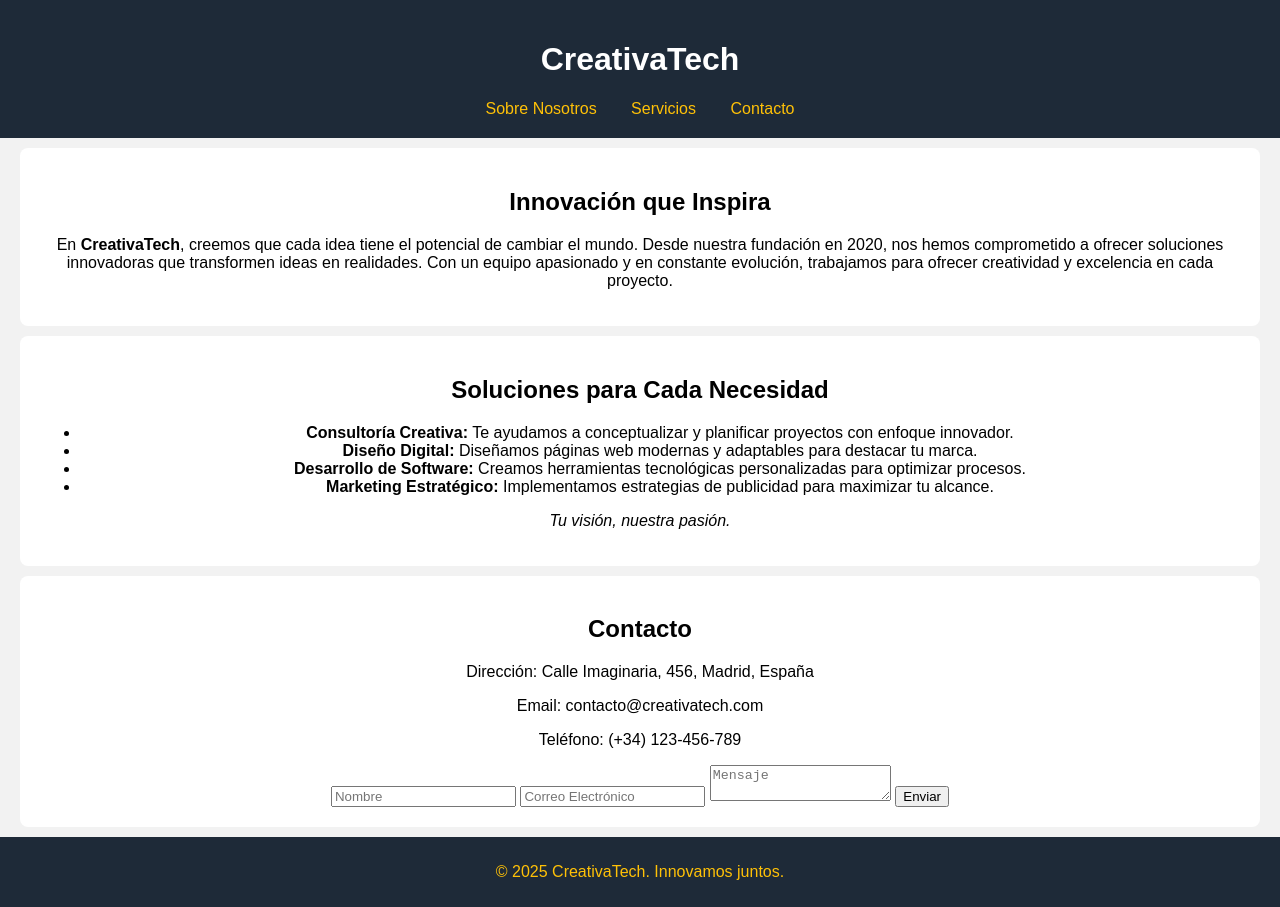
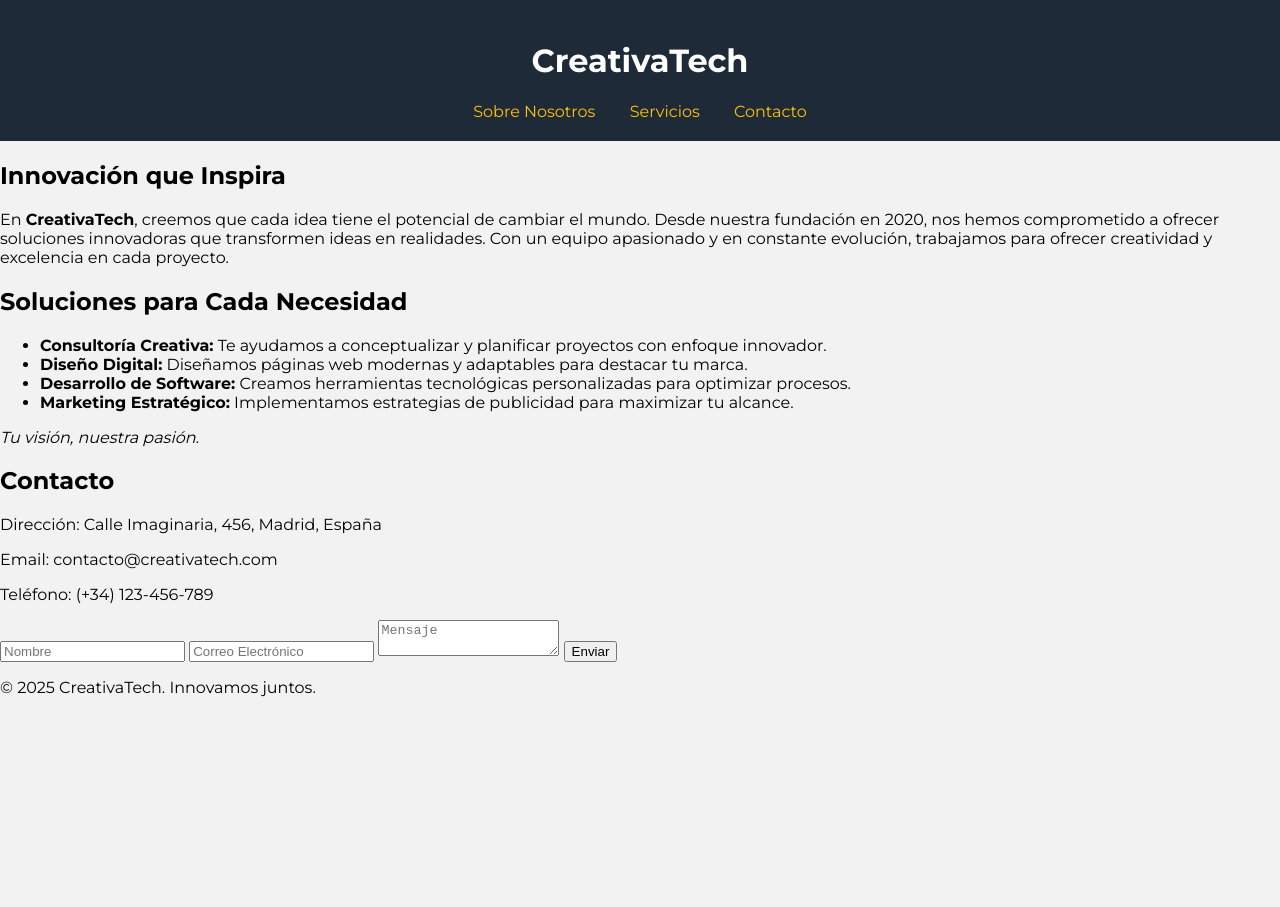
Before and after one commit to Daof-cloud/web, a plain HTML site: page index.html in a window 1280 px wide. After the commit the page ends 800 px from the top, so only its background shows below. Drawn offline with Linux system fonts and the light colour scheme.

Commit message:
Update estilo.css

```diff
--- a/estilo.css
+++ b/estilo.css
@@ -1,36 +1,31 @@
-/* Estilos básicos */
+/* Tipografía */
 body {
-    font-family: Arial, sans-serif;
+    font-family: 'Montserrat', sans-serif;
     margin: 0;
     padding: 0;
     box-sizing: border-box;
-    background-color: #F2F2F2; /* Fondo gris claro */
+    background-color: #F2F2F2;
 }
 
 header {
-    background-color: #1E2A38; /* Azul oscuro */
-    color: #FFFFFF; /* Blanco */
+    font-family: 'Montserrat', sans-serif;
+    background-color: #1E2A38;
+    color: #FFFFFF;
     padding: 20px;
     text-align: center;
 }
 
 nav a {
-    color: #FFC107; /* Naranja */
+    font-family: 'Montserrat', sans-serif;
+    color: #FFC107;
     margin: 0 15px;
     text-decoration: none;
 }
 
-.section {
-    padding: 20px;
-    text-align: center;
-    background-color: #FFFFFF; /* Blanco */
-    margin: 10px 20px; /* Espaciado */
-    border-radius: 8px; /* Bordes redondeados */
+h1, h2 {
+    font-weight: 700; /* Texto más destacado */
 }
 
-footer {
-    background-color: #1E2A38; /* Azul oscuro */
-    color: #FFC107; /* Naranja */
-    text-align: center;
-    padding: 10px;
+p, li {
+    font-weight: 400; /* Texto normal */
 }
```
